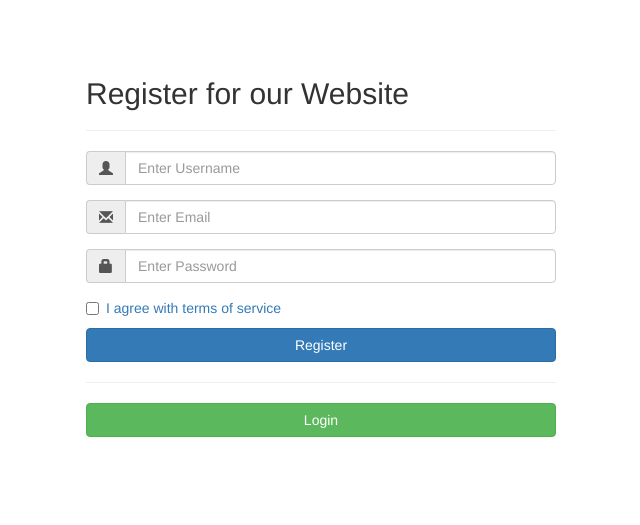
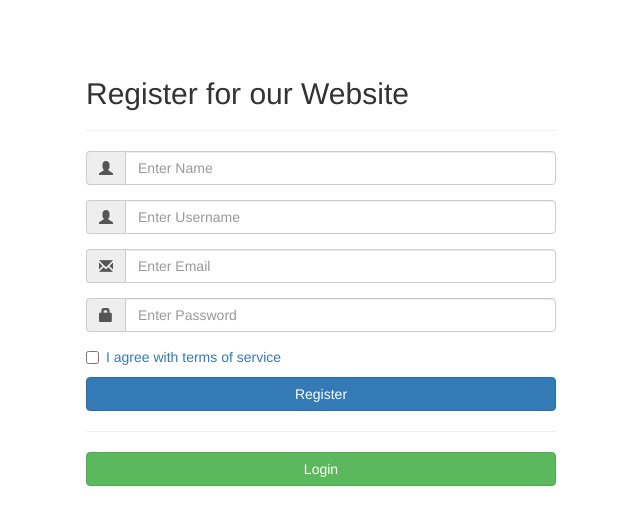
Before and after one commit to alifahfathonah/jackshop, a PHP site: page /jackshop/register.php in a window 1280 px wide. Shown: the top 525 px of the page, without its empty margins (319-959 px from the left). Run offline with PHP 8.4, Linux system fonts and the light colour scheme.

Commit message:
Add name

```diff
--- a/admin/index.php
+++ b/admin/index.php
@@ -76,10 +76,10 @@ $userRow = mysqli_fetch_array($res, MYSQLI_ASSOC);
 <div class="container">
     <!-- Jumbotron-->
     <div class="jumbotron">
-        <h1>Hello, <?php echo $userRow['username']; ?></h1>
+        <h1>Hello, <?php echo $userRow['name']; ?></h1>
         <p>Lorem ipsum dolor sit amet, consectetur adipiscing elit. Quisque at auctor est, in convallis eros. Nulla
             facilisi. Donec ipsum nulla, hendrerit nec mauris vitae, lobortis egestas tortor. </p>
-        <p><a class="btn btn-primary btn-lg" href="#" role="button">Learn more</a></p>
+        <p><a class="btn btn-primary btn-lg" href="#" role="button">Administrator</a></p>
     </div>
 
     <div class="row">
--- a/login.php
+++ b/login.php
@@ -27,7 +27,7 @@ if (isset($_POST['btn-login'])) {
 
     // $password = hash('sha256', $upass); // password hashing using SHA256
     $password = $upass;
-    $stmt = $conn->prepare("SELECT id, nama, level, email, password FROM users WHERE username = ?");
+    $stmt = $conn->prepare("SELECT id, name, level, email, password FROM users WHERE username = ?");
     $stmt->bind_param("s", $uname);
     /* execute query */
     $stmt->execute();
@@ -42,7 +42,7 @@ if (isset($_POST['btn-login'])) {
     $count = $res->num_rows;
     if ($count == 1 && $row['password'] == $password) {
         $_SESSION['user']  = $row['id'];
-        $_SESSION['nama_u'] = $row['nama'];
+        $_SESSION['nama_u'] = $row['name'];
         $_SESSION['akses'] = $row['level'];
 
         if ($row['level'] === 'admin') {
--- a/member/index.php
+++ b/member/index.php
@@ -72,10 +72,10 @@ $userRow = mysqli_fetch_array($res, MYSQLI_ASSOC);
 <div class="container">
     <!-- Jumbotron-->
     <div class="jumbotron">
-        <h1>Hello, <?php echo $userRow['username']; ?></h1>
+        <h1>Hello, <?php echo $userRow['name']; ?></h1>
         <p>Lorem ipsum dolor sit amet, consectetur adipiscing elit. Quisque at auctor est, in convallis eros. Nulla
             facilisi. Donec ipsum nulla, hendrerit nec mauris vitae, lobortis egestas tortor. </p>
-        <p><a class="btn btn-primary btn-lg" href="#" role="button">Learn more</a></p>
+        <p><a class="btn btn-primary btn-lg" href="#" role="button">Member</a></p>
     </div>
 
     <div class="row">
--- a/register.php
+++ b/register.php
@@ -9,6 +9,7 @@ include_once 'dbconnect.php';
 
 if (isset($_POST['signup'])) {
 
+    $uname = trim($_POST['name']); // get posted data and remove whitespace
     $uname = trim($_POST['uname']); // get posted data and remove whitespace
     $email = trim($_POST['email']);
     $upass = trim($_POST['pass']);
@@ -28,8 +29,8 @@ if (isset($_POST['signup'])) {
     if ($count == 0) { // if email is not found add user
 
 
-        $stmts = $conn->prepare("INSERT INTO users(username,email,password) VALUES(?, ?, ?)");
-        $stmts->bind_param("sss", $uname, $email, $password);
+        $stmts = $conn->prepare("INSERT INTO users(name,username,email,password) VALUES(?, ?, ?, ?)");
+        $stmts->bind_param("ssss", $name, $uname, $email, $password);
         $res = $stmts->execute();//get result
         $stmts->close();
 
@@ -94,6 +95,13 @@ if (isset($_POST['signup'])) {
                 <div class="form-group">
                     <div class="input-group">
                         <span class="input-group-addon"><span class="glyphicon glyphicon-user"></span></span>
+                        <input type="text" name="name" class="form-control" placeholder="Enter Name" required/>
+                    </div>
+                </div>
+
+                <div class="form-group">
+                    <div class="input-group">
+                        <span class="input-group-addon"><span class="glyphicon glyphicon-user"></span></span>
                         <input type="text" name="uname" class="form-control" placeholder="Enter Username" required/>
                     </div>
                 </div>
```
